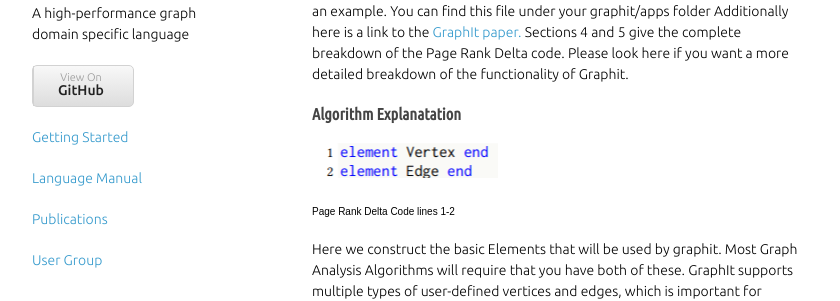
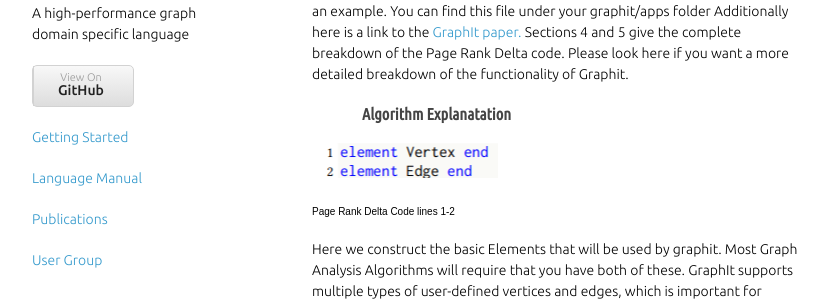
Before and after one commit to yunmingzhang17/yunmingzhang17.github.io, a Jekyll site: the page built from getting-started.md, in a window 1280 px wide and 1400 px high, scrolled down 1104 px. Shown: the part 154-455 px from the top of the window, without its empty margins (218-1058 px from the left). Built offline with Jekyll 4.4.1, drawn with Linux system fonts in a browser that asks for light colours; nearby versions of some CDN libraries; some web fonts are replaced; library files that are not in the unit come from our copies.

Commit message:
updated css

```diff
--- a/stylesheets/styles.css
+++ b/stylesheets/styles.css
@@ -29,6 +29,15 @@
 h2 {
   font-size:20px;
 }
+
+h3 {
+  padding-left: 50px;
+}
+
+h4 {
+  padding-left: 50px;
+}
+
 
 
 h1.title {
```
